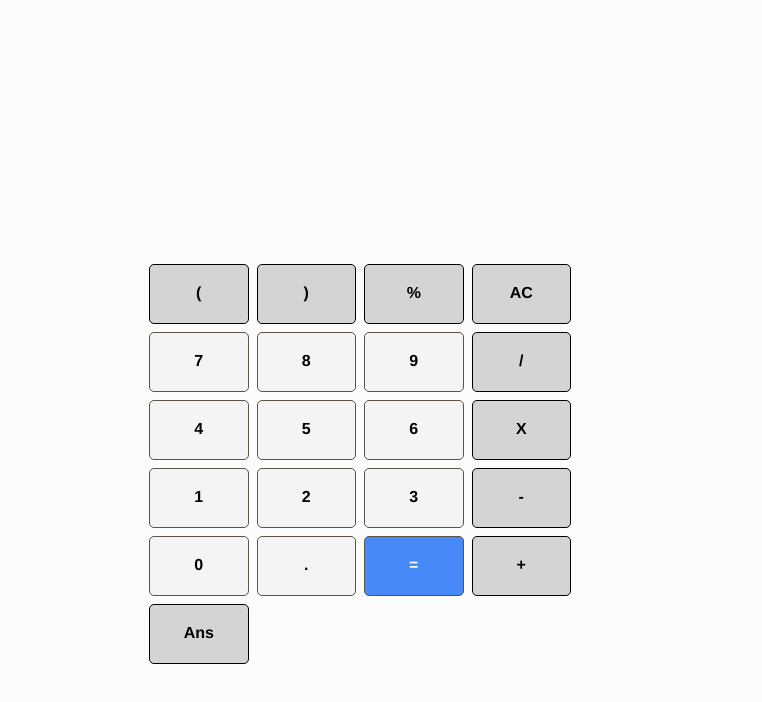
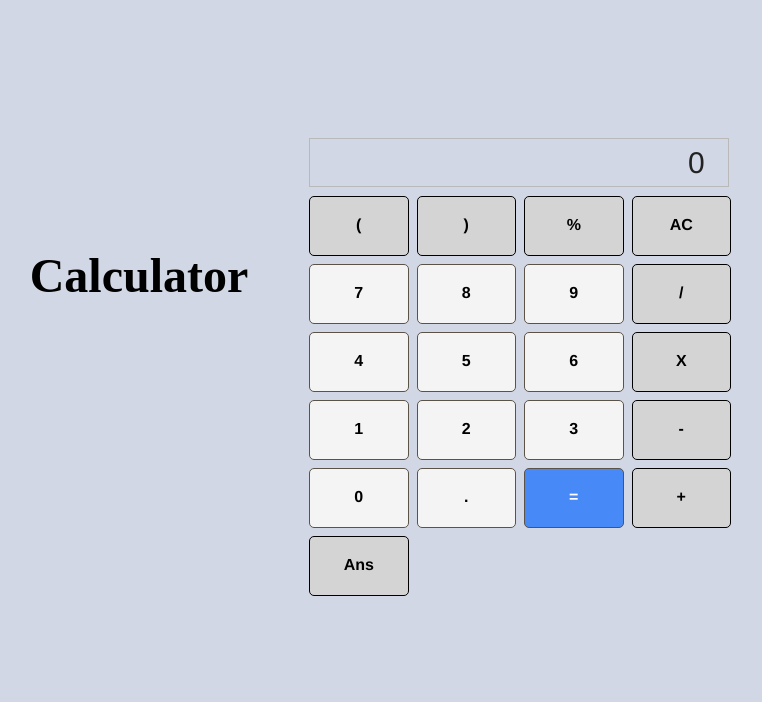
Before and after one commit to JusticeA/calculator, a website: page index.html in a window 1280 px wide. Shown: the whole page, without its empty margins (281-1043 px from the left). Drawn offline with Linux system fonts and the light colour scheme; a web font is replaced by a local one.

Commit message:
Change layout and design

```diff
--- a/calculator.css
+++ b/calculator.css
@@ -1,8 +1,30 @@
-
-
 * {
   margin: 0;
   padding: 0;
+}
+
+@font-face {
+  font-family: 'Major Mono Display';
+  font-style: normal;
+  font-weight: 400;
+  src: local('Major Mono Display Regular'), local('MajorMonoDisplay-Regular'), url(https://fonts.gstatic.com/s/majormonodisplay/v1/RWmVoLyb5fEqtsfBX9PDZIGr2tFubRh7DXeRAHRfwg.woff2) format('woff2');
+  unicode-range: U+0000-00FF, U+0131, U+0152-0153, U+02BB-02BC, U+02C6, U+02DA, U+02DC, U+2000-206F, U+2074, U+20AC, U+2122, U+2191, U+2193, U+2212, U+2215, U+FEFF, U+FFFD;
+}
+
+@font-face {
+  font-family: 'Monofett';
+  font-style: normal;
+  font-weight: 400;
+  src: local('Monofett'), url(https://fonts.gstatic.com/s/monofett/v8/mFTyWbofw6zc9NtnW73Vsx0J0kJ6.woff2) format('woff2');
+  unicode-range: U+0000-00FF, U+0131, U+0152-0153, U+02BB-02BC, U+02C6, U+02DA, U+02DC, U+2000-206F, U+2074, U+20AC, U+2122, U+2191, U+2193, U+2212, U+2215, U+FEFF, U+FFFD;
+}
+
+@font-face {
+  font-family: 'Roboto Mono';
+  font-style: normal;
+  font-weight: 400;
+  src: local('Roboto Mono'), local('RobotoMono-Regular'), url(https://fonts.gstatic.com/s/robotomono/v5/L0x5DF4xlVMF-BfR8bXMIjhLq3-cXbKD.woff2) format('woff2');
+  unicode-range: U+0000-00FF, U+0131, U+0152-0153, U+02BB-02BC, U+02C6, U+02DA, U+02DC, U+2000-206F, U+2074, U+20AC, U+2122, U+2191, U+2193, U+2212, U+2215, U+FEFF, U+FFFD;
 }
 
 body {
@@ -11,7 +33,41 @@ body {
   flex-flow: row wrap;
   justify-content: center;
   align-items: center;
-  height: 700px;
+  height: 500px;
+  background-color: rgba(38, 67, 128, 0.212)
+}
+
+.calc {
+  width: 320px;
+  height: 50px;
+  text-align: center;
+  padding-top: 10px;
+  margin-top: 35px;
+  font-size: 24px;
+  font-family: "Monofett";
+  animation-name: calculator;
+  animation-duration: 1.5s;
+  animation-delay: 0.5s;
+  position: relative;
+}
+
+@keyframes calculator {
+  0% {
+    color: rgba(80, 52, 27, 0.829);
+    left: 20px;
+  }
+  25% {
+    top: 10px;
+    color: rgba(87, 24, 63, 0.774);
+  }
+  50% {
+    right: 20px;
+    color: rgba(88, 23, 32, 0.774)
+  }
+  100% {
+    bottom: 10px;
+    color: rgba(74, 87, 18, 0.774);
+  }
 }
 
 .container{
@@ -34,26 +90,29 @@ body {
 }
 
 .out {
-  height: 40px;
+  height: 30px;
   width: 100%;
   text-align: end;
   grid-area: out;
-  font-weight: 650;
-  padding-top: 10px;
-  font-size: 30px;
+  font-weight: 400;
+  padding-top: 50px;
+  font-size: 18px;
   color: #969696;
   font-family: Arial;
 }
 
 .output {
   height: 40px;
-  width: 100%;
+  width: 94%;
   grid-area: output;
   text-align: end;
-  font-weight: 650;
+  font-weight: 100;
   padding-top: 7px;
   font-size: 30px;
+  color: #222222;
   font-family: Helvetica;
+  border: 1px solid #B9B9B9;
+  padding-right: 23px;
 }
 
 .a {
--- a/index.html
+++ b/index.html
@@ -7,10 +7,15 @@
   <meta http-equiv="X-UA-Compatible" content="ie=edge">
   <title>Calculator</title>
   <link href="calculator.css" rel="stylesheet" type="text/css">
+  <link rel="icon" href="calculator.jpg">
 
 </head>
 
 <body>
+
+  <div class="calc">
+    <h1>Calculator</h1>
+  </div>
 
   <div class="container">
     <div class="out" id="out">
```
Also changed, not shown: calculator.jpg (added), lib/calculator.js.
